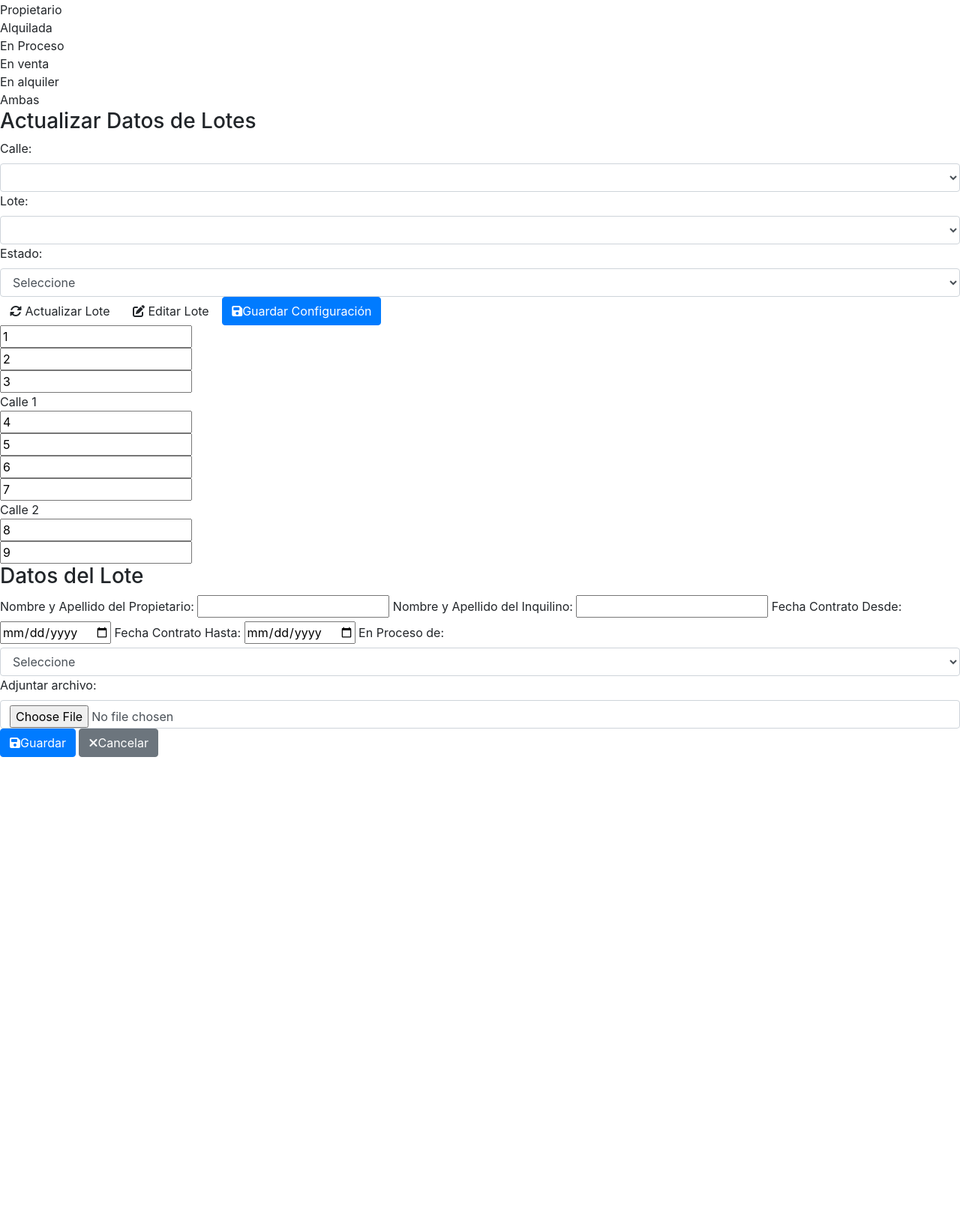
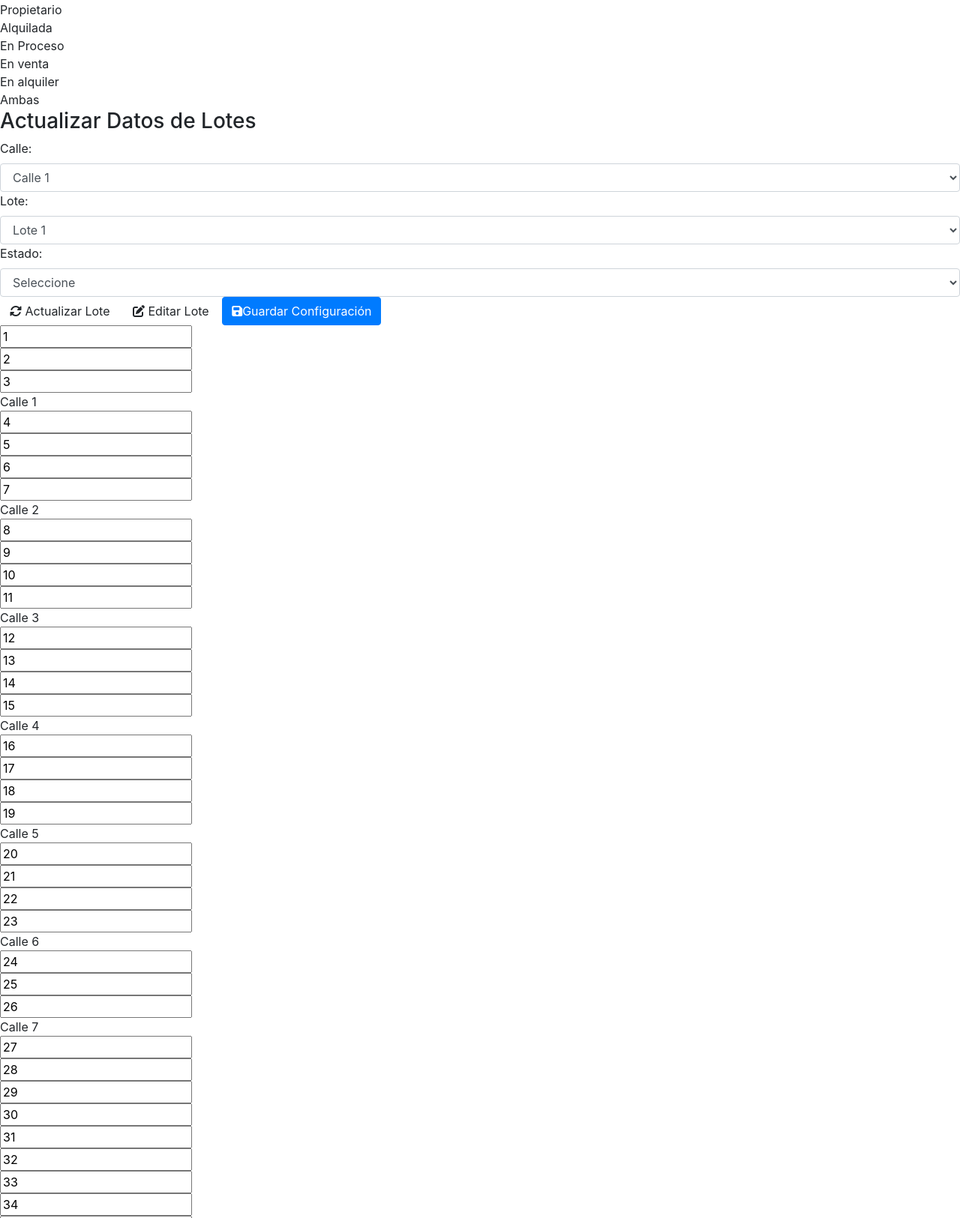
Before and after one commit to pbascoy67/ElCentauro, a plain HTML site: page index.html in a window 1280 px wide. Shown: the part 97-1722 px from the top of the page at 75% size. Before the commit the page ends 1107 px from the top, so only its background shows below. Drawn offline with nearby package versions, Linux system fonts and the light colour scheme; a small style sheet from the web is missing.

Commit message:
Add files via upload

```diff
--- a/index.html
+++ b/index.html
@@ -6,7 +6,7 @@
     <!-- Google Fonts: Roboto -->
     <link href="https://fonts.googleapis.com/css2?family=Roboto:wght@400;500;700&display=swap" rel="stylesheet">
     <!-- Font Awesome -->
-    <link rel="stylesheet" href="https://cdnjs.cloudflare.com/ajax/libs/font-awesome/6.4.0/css/all.min.css" integrity="sha512-papJ5m56Yp6Mnj/X+f2FeEm3bKGrwq6G8eZY5Fzh0Y8Hb0NgnYldxL2XhCU2uPq2GZfQG4xCkN0Z9oQc8g8jQ==" crossorigin="anonymous" referrerpolicy="no-referrer" />
+    <link rel="stylesheet" href="https://cdnjs.cloudflare.com/ajax/libs/font-awesome/6.4.0/css/all.min.css" crossorigin="anonymous" referrerpolicy="no-referrer" />
     <!-- Bootstrap CSS -->
     <link href="https://maxcdn.bootstrapcdn.com/bootstrap/4.5.2/css/bootstrap.min.css" rel="stylesheet">
     <style>
@@ -33,8 +33,7 @@
             --color-lote-seleccionado: #FFD700; /* Oro para resaltar lote seleccionado */
         }
 
-        /* Resto de tus estilos CSS... */
-        /* ... */
+        /* ... (Resto de tus estilos CSS) ... */
     </style>
 </head>
 <body>
@@ -137,8 +136,75 @@
                     <div class="lote" data-calle="2" data-id="9">9</div>
                 </div>
             </div>
-            <!-- Resto de las calles... -->
-            <!-- ... -->
+            <!-- Calle 3 -->
+            <div class="calle">
+                <div class="lado lado-izquierdo" id="ladoIzquierdo3">
+                    <div class="lote" data-calle="3" data-id="10">10</div>
+                    <div class="lote" data-calle="3" data-id="11">11</div>
+                </div>
+                <div class="calle-label">Calle 3</div>
+                <div class="lado" id="ladoDerecho3">
+                    <div class="lote" data-calle="3" data-id="12">12</div>
+                    <div class="lote" data-calle="3" data-id="13">13</div>
+                </div>
+            </div>
+            <!-- Calle 4 -->
+            <div class="calle">
+                <div class="lado lado-izquierdo" id="ladoIzquierdo4">
+                    <div class="lote" data-calle="4" data-id="14">14</div>
+                    <div class="lote" data-calle="4" data-id="15">15</div>
+                </div>
+                <div class="calle-label">Calle 4</div>
+                <div class="lado" id="ladoDerecho4">
+                    <div class="lote" data-calle="4" data-id="16">16</div>
+                    <div class="lote" data-calle="4" data-id="17">17</div>
+                </div>
+            </div>
+            <!-- Calle 5 -->
+            <div class="calle">
+                <div class="lado lado-izquierdo" id="ladoIzquierdo5">
+                    <div class="lote" data-calle="5" data-id="18">18</div>
+                    <div class="lote" data-calle="5" data-id="19">19</div>
+                </div>
+                <div class="calle-label">Calle 5</div>
+                <div class="lado" id="ladoDerecho5">
+                    <div class="lote" data-calle="5" data-id="20">20</div>
+                    <div class="lote" data-calle="5" data-id="21">21</div>
+                </div>
+            </div>
+            <!-- Calle 6 -->
+            <div class="calle">
+                <div class="lado lado-izquierdo" id="ladoIzquierdo6">
+                    <div class="lote" data-calle="6" data-id="22">22</div>
+                    <div class="lote" data-calle="6" data-id="23">23</div>
+                </div>
+                <div class="calle-label">Calle 6</div>
+                <div class="lado" id="ladoDerecho6">
+                    <div class="lote" data-calle="6" data-id="24">24</div>
+                    <div class="lote" data-calle="6" data-id="25">25</div>
+                </div>
+            </div>
+            <!-- Calle 7 -->
+            <div class="calle">
+                <div class="lado lado-izquierdo" id="ladoIzquierdo7">
+                    <div class="lote" data-calle="7" data-id="26">26</div>
+                    <div class="lote" data-calle="7" data-id="27">27</div>
+                    <div class="lote" data-calle="7" data-id="28">28</div>
+                    <div class="lote" data-calle="7" data-id="29">29</div>
+                    <div class="lote" data-calle="7" data-id="30">30</div>
+                    <div class="lote" data-calle="7" data-id="31">31</div>
+                    <div class="lote" data-calle="7" data-id="32">32</div>
+                </div>
+                <div class="calle-label">Calle 7</div>
+                <div class="lado" id="ladoDerecho7">
+                    <div class="lote" data-calle="7" data-id="33">33</div>
+                    <div class="lote" data-calle="7" data-id="34">34</div>
+                    <div class="lote" data-calle="7" data-id="35">35</div>
+                    <div class="lote" data-calle="7" data-id="36">36</div>
+                    <div class="lote" data-calle="7" data-id="37">37</div>
+                    <div class="lote" data-calle="7" data-id="38">38</div>
+                </div>
+            </div>
         </div>
     </div>
 </div>
@@ -192,9 +258,9 @@
 </div>
 
 <!-- Bootstrap JS y sus dependencias -->
-<script src="https://code.jquery.com/jquery-3.5.1.slim.min.js" integrity="sha384-DfXdz2htPH0lsSSs5nCTpuj/zy4C+OGpamoFVy38MVBnE+IbbVYUew+OrCXaRkfj" crossorigin="anonymous"></script>
-<script src="https://cdn.jsdelivr.net/npm/popper.js@1.16.1/dist/umd/popper.min.js" integrity="sha384-9/reFTGAW83EW2RDu2S0VKaIzap3H66lZH81PoYlFhbGU+6BZp6G7niu735Sk7lN" crossorigin="anonymous"></script>
-<script src="https://maxcdn.bootstrapcdn.com/bootstrap/4.5.2/js/bootstrap.min.js" integrity="sha384-XZ5MQq+nzE3aS3iN9hLaD/I3saJjCQGjf/Tz6C3m3bRRe3r9E1DBR8K1JX9q2iu4" crossorigin="anonymous"></script>
+<script src="https://code.jquery.com/jquery-3.5.1.slim.min.js" crossorigin="anonymous"></script>
+<script src="https://cdn.jsdelivr.net/npm/popper.js@1.16.1/dist/umd/popper.min.js" crossorigin="anonymous"></script>
+<script src="https://maxcdn.bootstrapcdn.com/bootstrap/4.5.2/js/bootstrap.min.js" crossorigin="anonymous"></script>
 
 <script>
     document.addEventListener('DOMContentLoaded', () => {
@@ -287,6 +353,12 @@
         function generarLotesPorCalle(numeroCalle, lotesCalle, agregarEspacioExtra = true) {
             const ladoIzquierdo = document.getElementById(`ladoIzquierdo${numeroCalle}`);
             const ladoDerecho = document.getElementById(`ladoDerecho${numeroCalle}`);
+
+            // Verificar si los elementos existen
+            if (!ladoIzquierdo || !ladoDerecho) {
+                console.error(`Elementos con ID ladoIzquierdo${numeroCalle} o ladoDerecho${numeroCalle} no encontrados.`);
+                return;
+            }
 
             ladoIzquierdo.innerHTML = '';
             ladoDerecho.innerHTML = agregarEspacioExtra ? '<div class="espacio-extra"></div>' : '';
```
